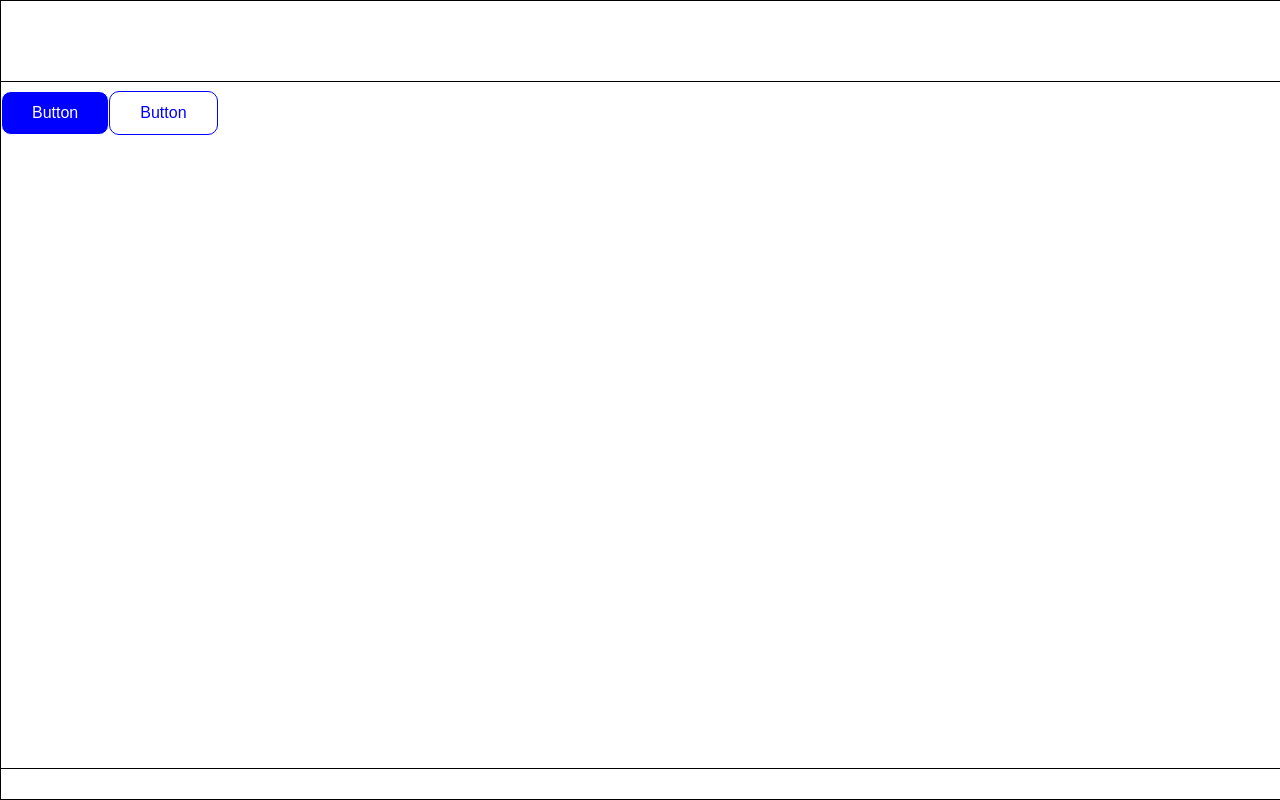
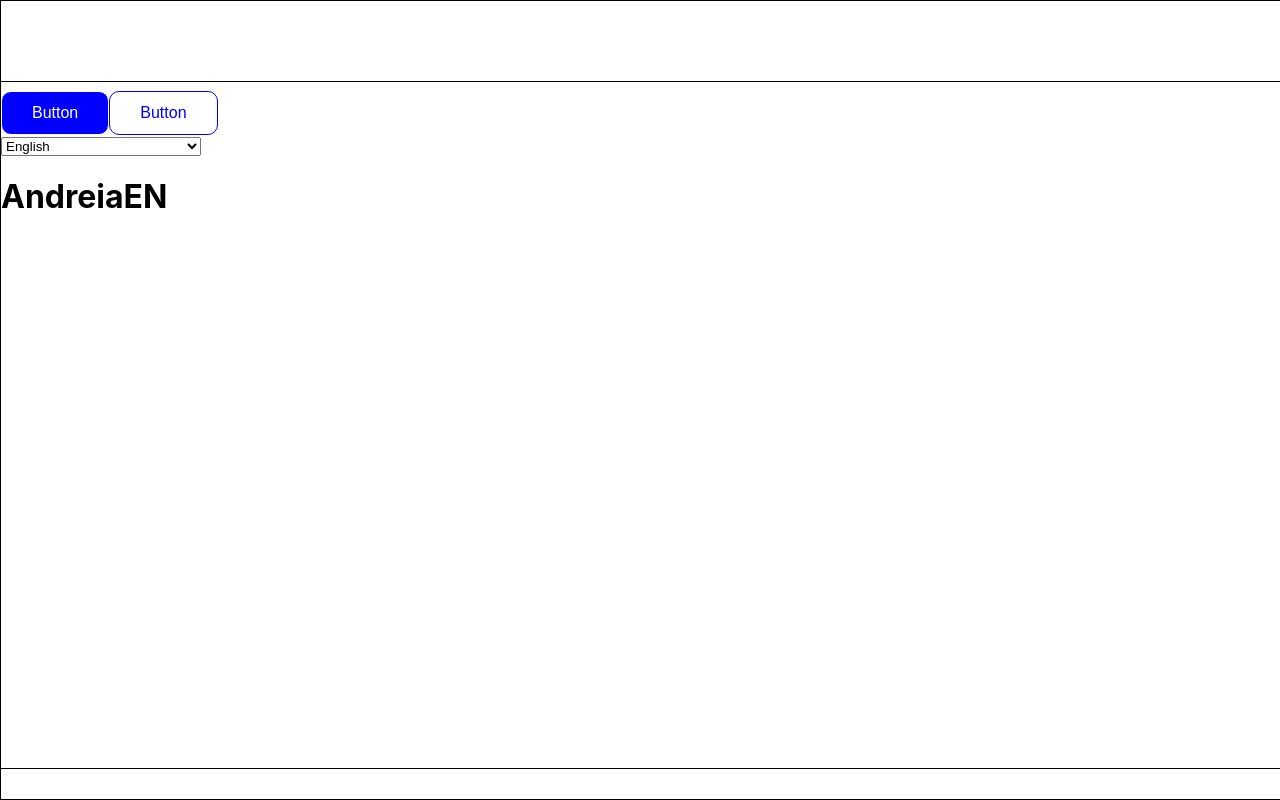
Before and after one commit to deiabasile/deia-portfolio, a React (Create React App) app: page / in a window 1280 px wide. Built offline with nearby package versions, Linux system fonts and the light colour scheme.

Commit message:
PORTFOLIO-0009: add languague switch + missing configuration

```diff
--- a/src/App.jsx
+++ b/src/App.jsx
@@ -1,8 +1,16 @@
 import React from 'react';
+import { useTranslation } from 'react-i18next';
 import classes from './App.module.scss';
 import Button from './components/button';
 
 function App() {
+	const { t, i18n } = useTranslation();
+
+	const changeLanguageHandler = (e) => {
+		const languageValue = e.target.value;
+		i18n.changeLanguage(languageValue);
+	};
+
 	return (
 		<div className={classes.layoutWrapper}>
 			<header />
@@ -12,16 +20,31 @@ function App() {
 					name="name test 2"
 					id="123"
 					onButtonClick={() => alert('Hello world 1!')}
-					label="Button"
+					i18nKey="description.part2"
+					label={t('button')}
 					type="primary"
 				/>
 				<Button
 					name="name test 2"
 					id="123"
 					onButtonClick={() => alert('Hello world 2!')}
-					label="Button"
+					label={t('button')}
 					type="secondary"
 				/>
+				<div className="App">
+					{/* Select box to change language */}
+					<select
+						className="custom-select"
+						style={{ width: 200 }}
+						onChange={changeLanguageHandler}
+					>
+						<option value="en">English</option>
+						<option value="fr">French</option>
+						<option value="pt">Portuguese</option>
+					</select>
+					{/* call name of the variable from  the translation.json file to t() method */}
+					<h1>{t('andreia')}</h1>
+				</div>
 			</main>
 
 			<footer />
--- a/src/i18n.jsx
+++ b/src/i18n.jsx
@@ -1,31 +1,30 @@
 import i18n from 'i18next';
 import { initReactI18next } from 'react-i18next';
+// Importing translation files
 
-import Backend from 'i18next-http-backend';
-import LanguageDetector from 'i18next-browser-languagedetector';
-// don't want to use this?
-// have a look at the Quick start guide
-// for passing in lng and translations on init
+import translationEN from './locales/en/translation.json';
+import translationFR from './locales/fr/translation.json';
+import translationPT from './locales/pt/translation.json';
 
-i18n
-	// load translation using http -> see /public/locales (i.e. https://github.com/i18next/react-i18next/tree/master/example/react/public/locales)
-	// learn more: https://github.com/i18next/i18next-http-backend
-	// want your translations to be loaded from a professional CDN? => https://github.com/locize/react-tutorial#step-2---use-the-locize-cdn
-	.use(Backend)
-	// detect user language
-	// learn more: https://github.com/i18next/i18next-browser-languageDetector
-	.use(LanguageDetector)
-	// pass the i18n instance to react-i18next.
-	.use(initReactI18next)
-	// init i18next
-	// for all options read: https://www.i18next.com/overview/configuration-options
-	.init({
-		fallbackLng: 'en',
-		debug: true,
+const resources = {
+	en: {
+		translation: translationEN,
+	},
+	fr: {
+		translation: translationFR,
+	},
+	pt: {
+		translation: translationPT,
+	},
+};
 
-		interpolation: {
-			escapeValue: false, // not needed for react as it escapes by default
-		},
-	});
+i18n.use(initReactI18next).init({
+	resources,
+	lng: 'en',
+	keySeparator: false,
+	interpolation: {
+		escapeValue: false,
+	},
+});
 
 export default i18n;
--- a/src/index.jsx
+++ b/src/index.jsx
@@ -3,7 +3,7 @@ import ReactDOM from 'react-dom/client';
 import './index.css';
 import App from './App';
 import reportWebVitals from './reportWebVitals';
-// import i18n from './i18n';
+import './i18n';
 
 const root = ReactDOM.createRoot(document.getElementById('root'));
 root.render(
--- /dev/null
+++ b/src/locales/en/translation.json
@@ -0,0 +1,6 @@
+{
+	"name": "Name",
+	"andreia": "AndreiaEN",
+	"label": "Label",
+	"button": "Button"
+}
--- /dev/null
+++ b/src/locales/fr/translation.json
@@ -0,0 +1,6 @@
+{
+	"name": "Name",
+	"andreia": "AndreiaFR",
+	"label": "Label",
+	"button": "Bouton"
+}
--- /dev/null
+++ b/src/locales/pt/translation.json
@@ -0,0 +1,6 @@
+{
+	"name": "Name",
+	"andreia": "AndreiaPT",
+	"label": "Label",
+	"button": "Botão"
+}
```
